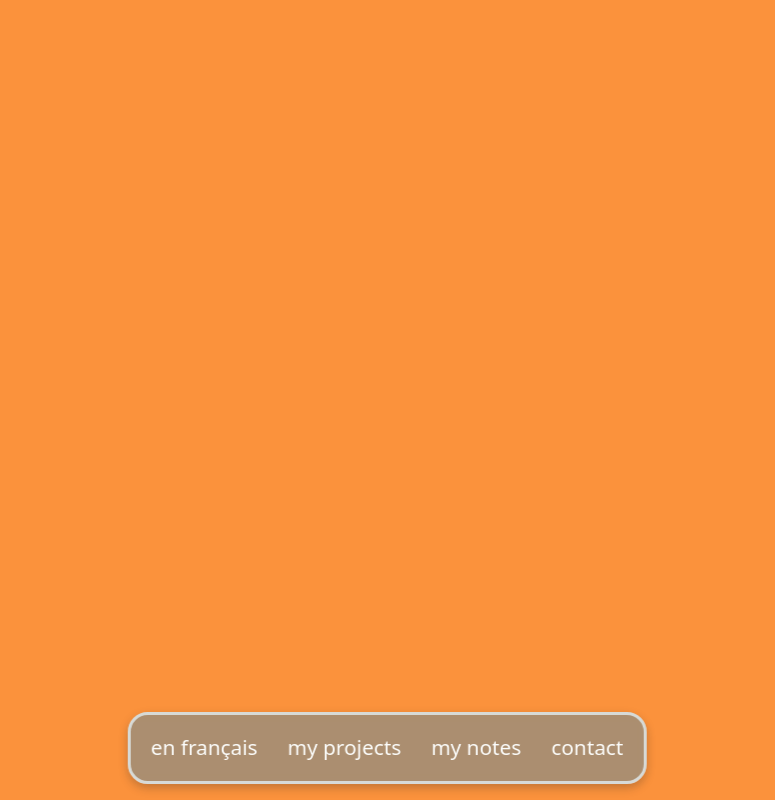
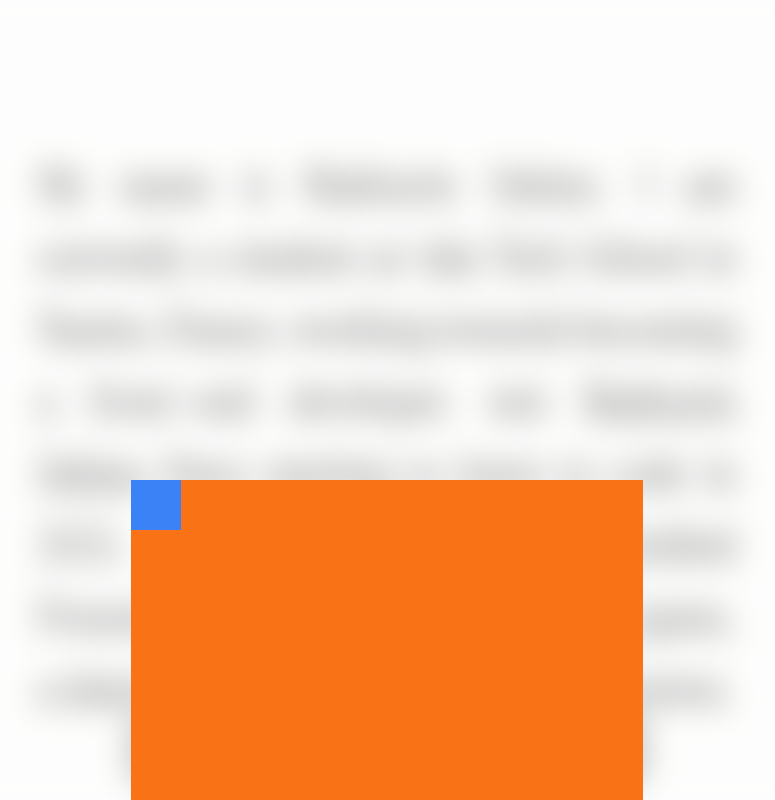
Before and after one commit to lemathurin/portfolio, a Next.js app: page /en in a window 1280 px wide. Both pictures are taken after a click on the element "test". Shown: the part 459-1259 px from the top of the page, without its empty margins (253-1028 px from the left). Built offline with nearby package versions, Linux system fonts and the light colour scheme.

Commit message:
basic logic finished

```diff
--- a/src/app/[locale]/components/HireWindow.jsx
+++ b/src/app/[locale]/components/HireWindow.jsx
@@ -1,3 +1,19 @@
-export default function HireWindow() {
-  return <div className="w-screen h-screen bg-orange-400 fixed"></div>;
+export default function HireWindow({ onClose }) {
+  const handleOrangeDivClick = (event) => {
+    // Prevent event propagation to parent div
+    event.stopPropagation();
+  };
+  return (
+    <div
+      className="w-screen h-screen fixed z-50 backdrop-blur-lg bg-white/30 flex justify-center items-end"
+      onClick={onClose}
+    >
+      <div
+        className="w-[40%] h-[40%] bg-orange-500"
+        onClick={handleOrangeDivClick}
+      >
+        <div className="w-[50px] h-[50px] bg-blue-500" onClick={onClose}></div>
+      </div>
+    </div>
+  );
 }
--- a/src/app/[locale]/components/HomePage.jsx
+++ b/src/app/[locale]/components/HomePage.jsx
@@ -61,6 +61,10 @@ export default function Home(props) {
 
   const [isOpened, setIsOpened] = useState(false);
 
+  const toggleHireWindow = () => {
+    setIsOpened(!isOpened);
+  };
+
   return (
     <div className="w-screen bg-lightMode-background flex-col justify-start items-center inline-flex pb-[20svh] md:pb-[30svh] lg:pb-[40vh]">
       <div className="mt-[20svh] md:mt-[30svh] lg:mt-[40vh] mb-[10svh] md:mb-[15svh] lg:mb-[20svh]">
@@ -104,7 +108,7 @@ export default function Home(props) {
         animate={cursorVariant}
       ></motion.div>
       <AnimatePresence>
-        {isOpened === "hireWindow" && <HireWindow />}
+        {isOpened === "hireWindow" && <HireWindow onClose={toggleHireWindow} />}
       </AnimatePresence>
 
       {/* <Cursor /> */}
--- a/src/app/[locale]/components/Navbar.css
+++ b/src/app/[locale]/components/Navbar.css
@@ -3,7 +3,7 @@
     /* bottom: 20px; */
     left: 50%;
     transform: translateX(-50%);
-    z-index: 50;
+    z-index: 40;
     /* display: flex; */
     /* padding: 1.25rem; */
     /* flex-direction: column; */
```
